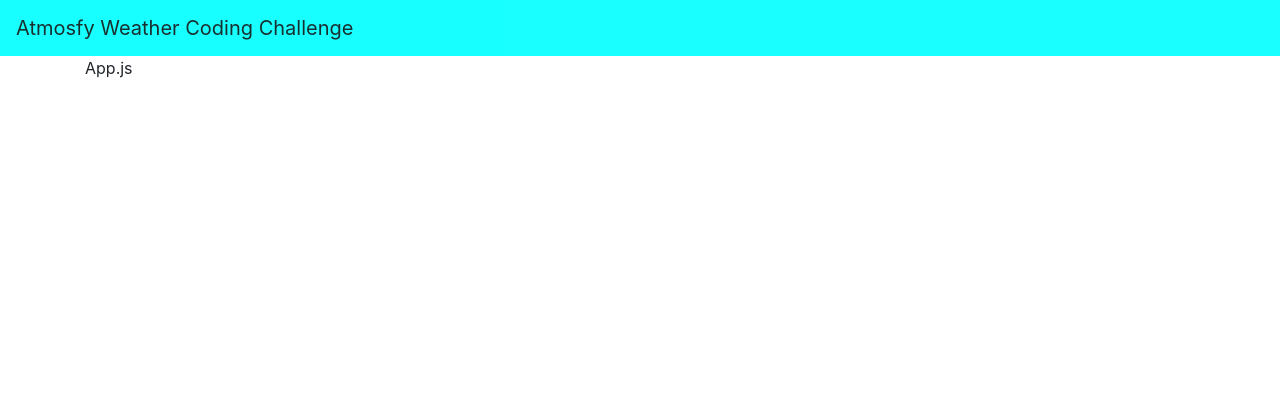
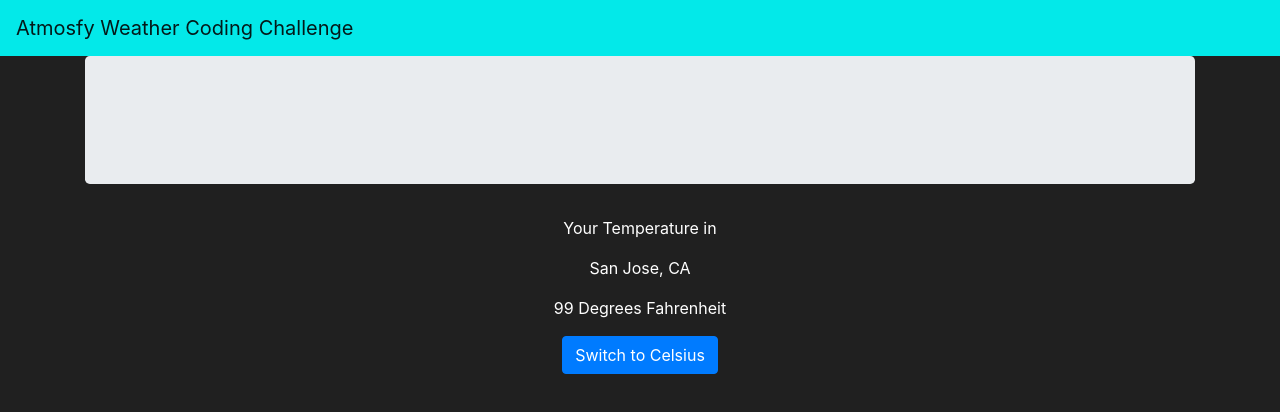
Before and after one commit to mjcampos/Atmosfy-Coding-Challenge, a React (Create React App) app: page / in a window 1280 px wide. Shown: the top 412 px of the page. Built offline with nearby package versions, Linux system fonts and the light colour scheme.

Commit message:
Added dummy content to Main component. Dummy content will be replaced once we get the API for gelocation and weather, which is the next step.

```diff
--- a/src/components/App.js
+++ b/src/components/App.js
@@ -1,16 +1,14 @@
 import React from 'react';
-import {Container} from 'react-bootstrap';
 import Nav from './Nav';
+import Main from './Main';
 
 function App() {
   return (
-    <div>
+    <React.Fragment>
     	<Nav/>
 
-    	<Container>
-    		App.js
-    	</Container>
-    </div>
+    	<Main/>
+    </React.Fragment>
   );
 }
 
--- /dev/null
+++ b/src/components/Main.js
@@ -0,0 +1,24 @@
+import React from 'react';
+import {Container, Row, Col, Jumbotron, Button} from 'react-bootstrap';
+
+function Main() {
+	return (
+		<Container id={"Main-Body"}>
+			<Jumbotron></Jumbotron>
+
+			<Row>
+				<Col xs={{ span: 6, offset: 3 }} id={"Main-Content"}>
+					<p>Your Temperature in</p>
+
+					<p>San Jose, CA</p>
+
+					<p>99 Degrees Fahrenheit</p>
+
+					<Button>Switch to Celsius</Button>
+				</Col>
+			</Row>
+		</Container>
+	);
+}
+
+export default Main;
--- a/src/index.css
+++ b/src/index.css
@@ -1,4 +1,16 @@
+body {
+	background-color: #202020;
+}
+
 #Navbar {
 	background-color: #00FFFF;
 	opacity: 0.9;
 }
+
+#Main-Body > * {
+	color: white;
+}
+
+#Main-Content {
+	text-align: center;
+}
```
